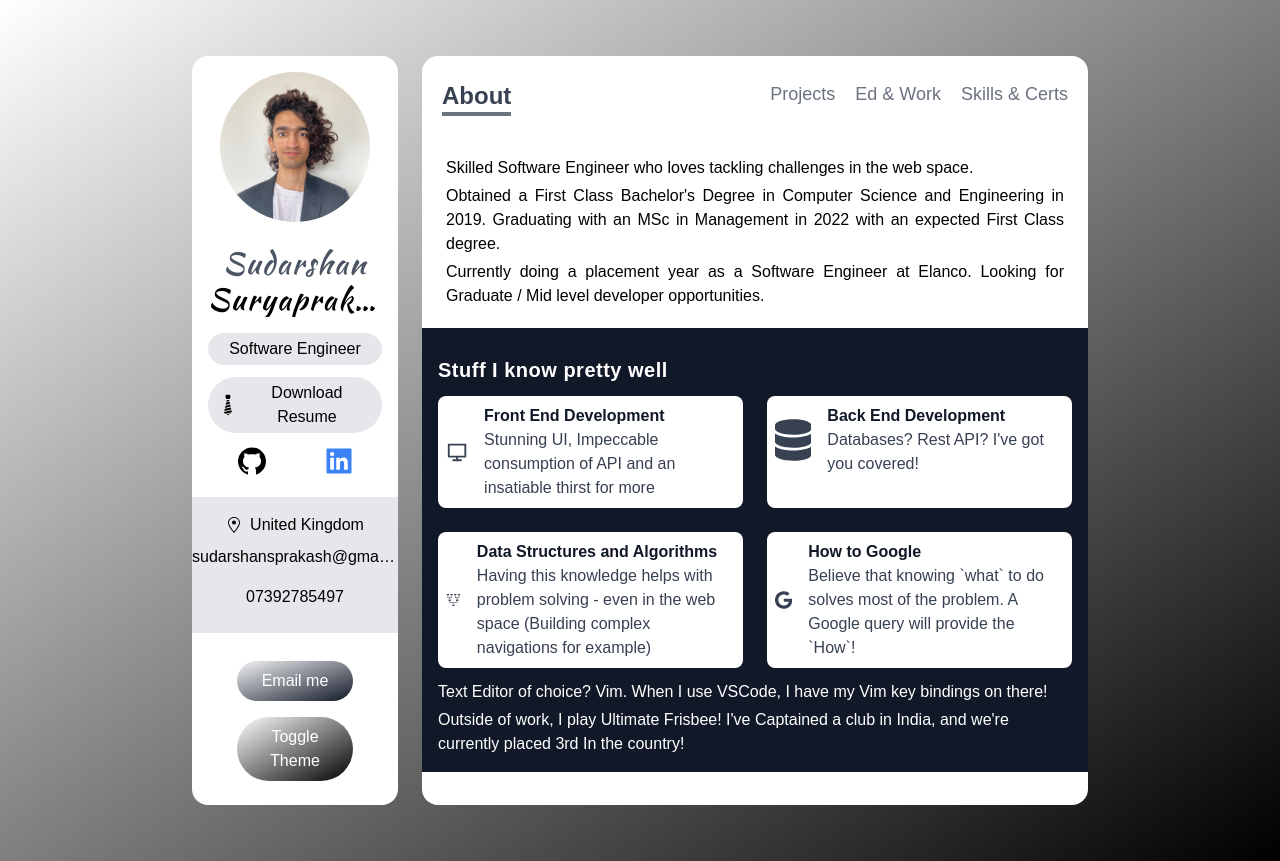
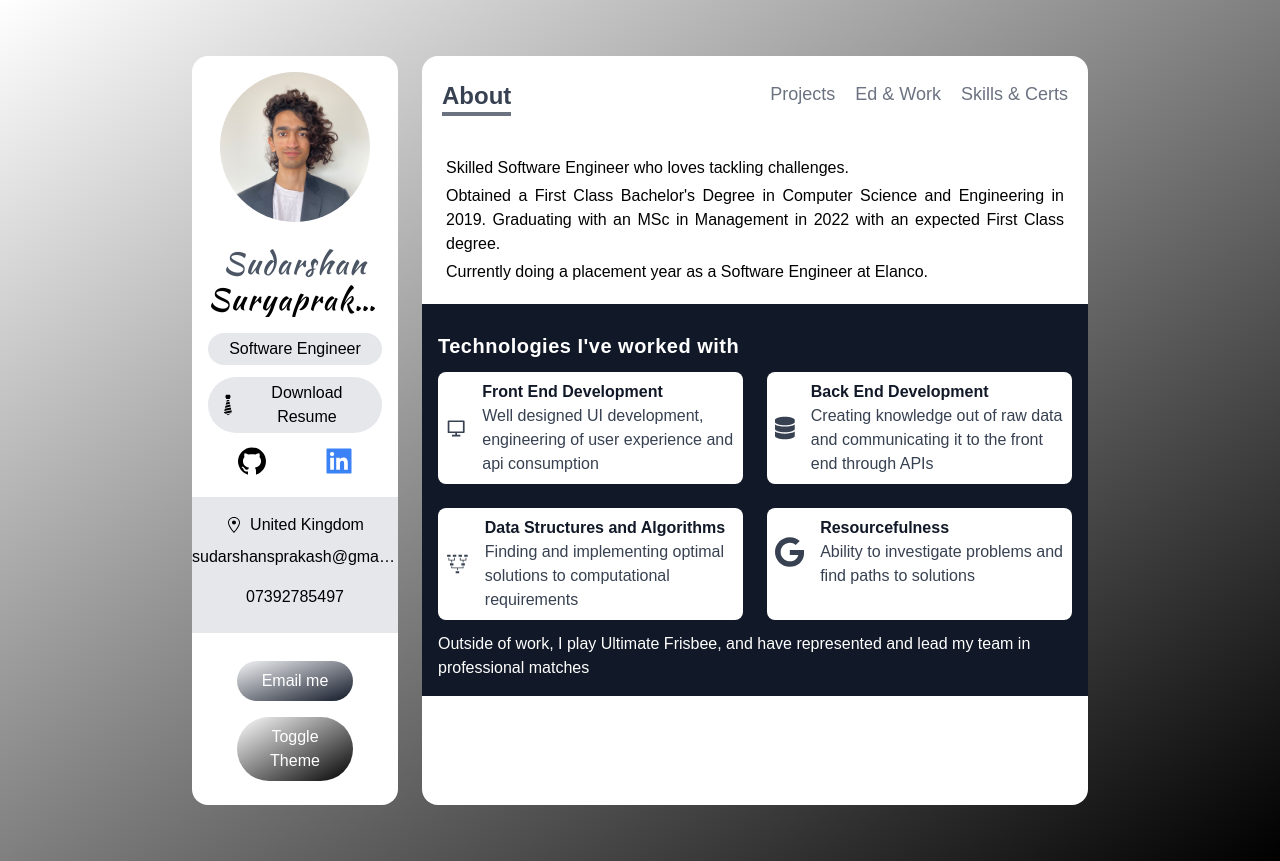
Before and after one commit to SudarshanSuryaprakash/Portfolio, a Next.js app: page / in a window 1280 px wide. Built offline with nearby package versions, Linux system fonts and the light colour scheme.

Commit message:
chore: update data

```diff
--- a/Data/data.ts
+++ b/Data/data.ts
@@ -23,24 +23,24 @@ export const skills: ISkill[] = [
   {
     title: 'Front End Development',
     description:
-      'Stunning UI, Impeccable consumption of API and an insatiable thirst for more',
+      'Well designed UI development, engineering of user experience and api consumption',
     Icon: RiComputerLine,
   },
   {
     title: 'Back End Development',
-    description: "Databases? Rest API? I've got you covered!",
+    description: "Creating knowledge out of raw data and communicating it to the front end through APIs",
     Icon: FaDatabase,
   },
   {
     title: 'Data Structures and Algorithms',
     description:
-      'Having this knowledge helps with problem solving - even in the web space (Building complex navigations for example)',
+      'Finding and implementing optimal solutions to computational requirements',
     Icon: GiFamilyTree,
   },
   {
-    title: 'How to Google',
+    title: 'Resourcefulness',
     description:
-      'Believe that knowing `what` to do solves most of the problem. A Google query will provide the `How`!',
+      'Ability to investigate problems and find paths to solutions',
     Icon: FaGoogle,
   },
 ];
@@ -158,6 +158,14 @@ export const certifications: ICertifications[] = [
   {
     title: 'Typescript',
     url: 'https://www.udemy.com/certificate/UC-d5bc9b94-7f2a-4a31-8828-b8280cad1adc/',
+  },
+  {
+    title: 'Golang',
+    url: 'https://www.udemy.com/certificate/UC-4bd6c297-9c5a-4b49-b34d-81863cc526ef/',
+  },
+  {
+    title: 'Cyber Security',
+    url: 'https://www.udemy.com/certificate/UC-d1718108-715f-4f93-a250-e1d4212bd079/',
   },
 ];
 
--- a/pages/index.tsx
+++ b/pages/index.tsx
@@ -8,7 +8,7 @@ const Home: NextPage = () => {
 		<div className="flex flex-col flex-grow px-6 pt-1 dark:text-gray-200 lg:mt-6 md:mt-6">
 			<div className="flex flex-col text-justify gap-1">
 				<p className="">
-					Skilled Software Engineer who loves tackling challenges in the web space.
+					Skilled Software Engineer who loves tackling challenges.
 				</p>
 				<p>
 					Obtained a First Class Bachelor's Degree in Computer Science and
@@ -16,8 +16,7 @@ const Home: NextPage = () => {
 					expected First Class degree.
 				</p>
 				<p>
-					Currently doing a placement year as a Software Engineer at Elanco. Looking
-					for Graduate / Mid level developer opportunities.
+					Currently doing a placement year as a Software Engineer at Elanco.
 				</p>
 			</div>
 			<div
@@ -25,7 +24,7 @@ const Home: NextPage = () => {
 				style={{marginLeft: '-1.5rem', marginRight: '-1.5rem'}}
 			>
 				<h6 className="my-3 text-xl font-bold tracking-wide text-white">
-					Stuff I know pretty well
+					Technologies I've worked with
 				</h6>
 				<div className="grid gap-6 lg:grid-cols-2">
 					{skills.map((skill) => (
@@ -39,12 +38,7 @@ const Home: NextPage = () => {
 				</div>
 				<div className="flex flex-col mt-3 gap-1 dark:text-white">
 					<p>
-						Text Editor of choice? Vim. When I use VSCode, I have my Vim key bindings
-						on there!
-					</p>
-					<p>
-						Outside of work, I play Ultimate Frisbee! I've Captained a club in India,
-						and we're currently placed 3rd In the country!
+            Outside of work, I play Ultimate Frisbee, and have represented and lead my team in professional matches
 					</p>
 				</div>
 			</div>
--- a/pages/resume.tsx
+++ b/pages/resume.tsx
@@ -13,8 +13,8 @@ const resume = () => {
                     <p className="text-sm">2020-2022</p>
                     <div className="my-3 font-medium flex flex-col gap-1">
                         <p>
-                            Learnt the basics of Business and Management. Able
-                            to now be a strong developer with business acumen.
+                            Understood the basics of Business sciences. Also understood the business implications of
+                            software and the role it plays in the economy.
                         </p>
                         <p>
                             Thesis: `The Role of Influence and Persuasion in
@@ -28,8 +28,8 @@ const resume = () => {
                     <p className="text-sm">2015-2019</p>
                     <div className="my-3 flex flex-col gap-1">
                         <p>
-                            Learnt the fundamentals of computer science and
-                            obtained a first class degree
+                            Learnt the basics of Computer Science and Engineering. Strong understanding
+                            of the basics has allowed for independant research and application in areas of interest.
                         </p>
                         <p>
                             Final year Project: `Data Analytics System for
@@ -47,9 +47,8 @@ const resume = () => {
                         <p className="dark:text-gray-300 font-semibold">Elanco</p>
                         <p className="dark:text-gray-300 text-sm">July 2021 - Present</p>
                         <p className="my-3">
-                            Working with cutting edge technology! Doing solid
-                            work and learning loads. Work so far has been mostly
-                            concentrated in the web space!
+                          Work on projects with latest technologies like Nextjs and Typescript.
+                          Broad area of expertise in performance engineering and automating tasks through computer programs
                         </p>
                     </div>
                     <div className="">
@@ -80,9 +79,8 @@ const resume = () => {
                         </p>
                         <p className="dark:text-gray-300 text-sm">Jun - Aug 2018</p>
                         <p className="my-3">
-                            Mostly requirements engineering. Got involved with
-                            the marketing department and got offered a permanent
-                            position there.
+                          Performed requirements engineering and had exposure to business.
+                          Worked in a cross functional team and contributed to the development of ERP systems
                         </p>
                     </div>
                 </div>
```
Also changed, not shown: 1 other file (tests, documents, lock files or other folders).
